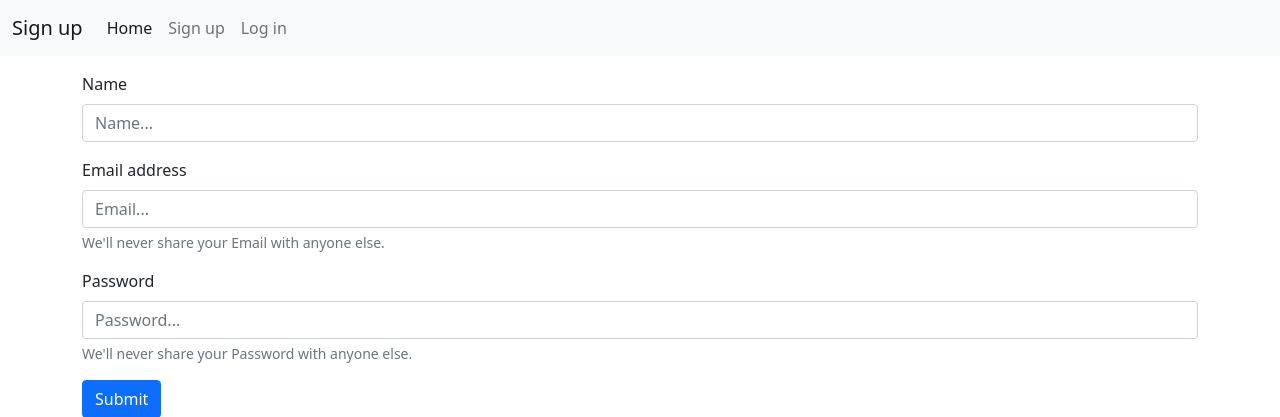
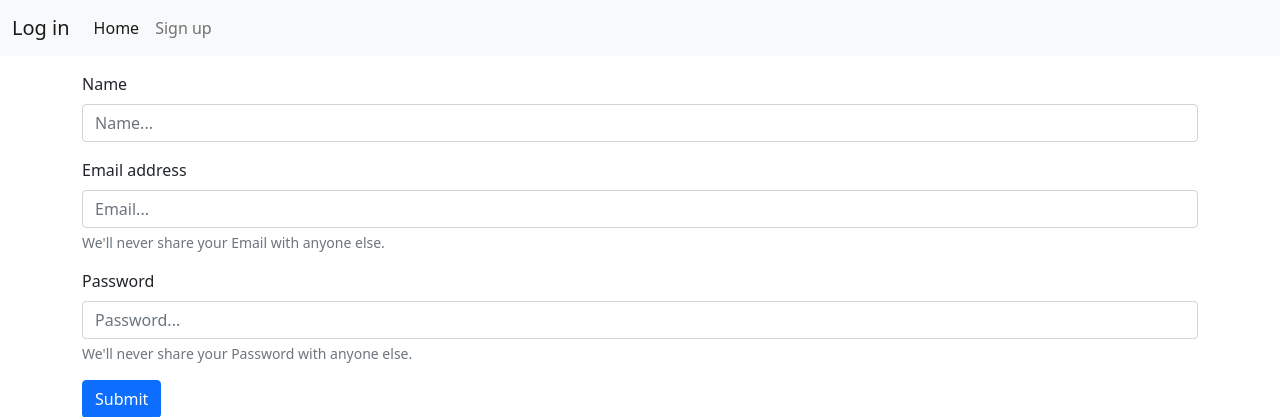
Before and after one commit to ArmaanCode2/phpTutorials, a PHP site: page / in a window 1280 px wide. Shown: the top 417 px of the page. Run offline with PHP 8.4, Linux system fonts and the light colour scheme.

Commit message:
not much Just Changed the title

```diff
--- a/My App/index.php
+++ b/My App/index.php
@@ -11,7 +11,7 @@
   <body>
   <nav class="navbar navbar-expand-lg navbar-light bg-light">
   <div class="container-fluid">
-    <a class="navbar-brand" href="#">Sign up</a>
+    <a  class="navbar-brand" href="log_in.php">Log in</a>
     <button class="navbar-toggler" type="button" data-bs-toggle="collapse" data-bs-target="#navbarNavAltMarkup" aria-controls="navbarNavAltMarkup" aria-expanded="false" aria-label="Toggle navigation">
       <span class="navbar-toggler-icon"></span>
     </button>
@@ -19,7 +19,6 @@
       <div class="navbar-nav">
         <a class="nav-link active" aria-current="page" href="#">Home</a>
         <a class="nav-link" href="index.php">Sign up</a>
-        <a class="nav-link" href="log_in.php">Log in</a>
       </div>
     </div>
   </div>
--- a/My App/log_in.php
+++ b/My App/log_in.php
@@ -11,14 +11,13 @@
 <body>
 <nav class="navbar navbar-expand-lg navbar-light bg-light">
   <div class="container-fluid">
-    <a class="navbar-brand" href="#">Log in</a>
+    <a class="navbar-brand" href="index.php">Sign up</a>
     <button class="navbar-toggler" type="button" data-bs-toggle="collapse" data-bs-target="#navbarNavAltMarkup" aria-controls="navbarNavAltMarkup" aria-expanded="false" aria-label="Toggle navigation">
       <span class="navbar-toggler-icon"></span>
     </button>
     <div class="collapse navbar-collapse" id="navbarNavAltMarkup">
       <div class="navbar-nav">
         <a class="nav-link active" aria-current="page" href="#">Home</a>
-        <a class="nav-link" href="index.php">Sign up</a>
         <a class="nav-link" href="log_in.php">Log in</a>
       </div>
     </div>
```
